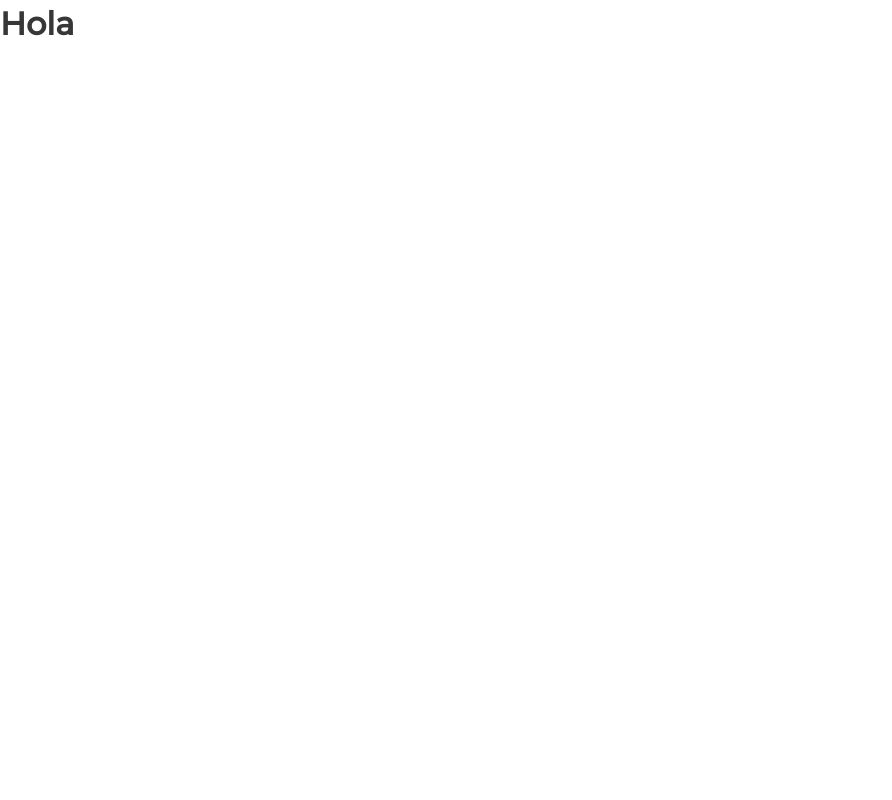
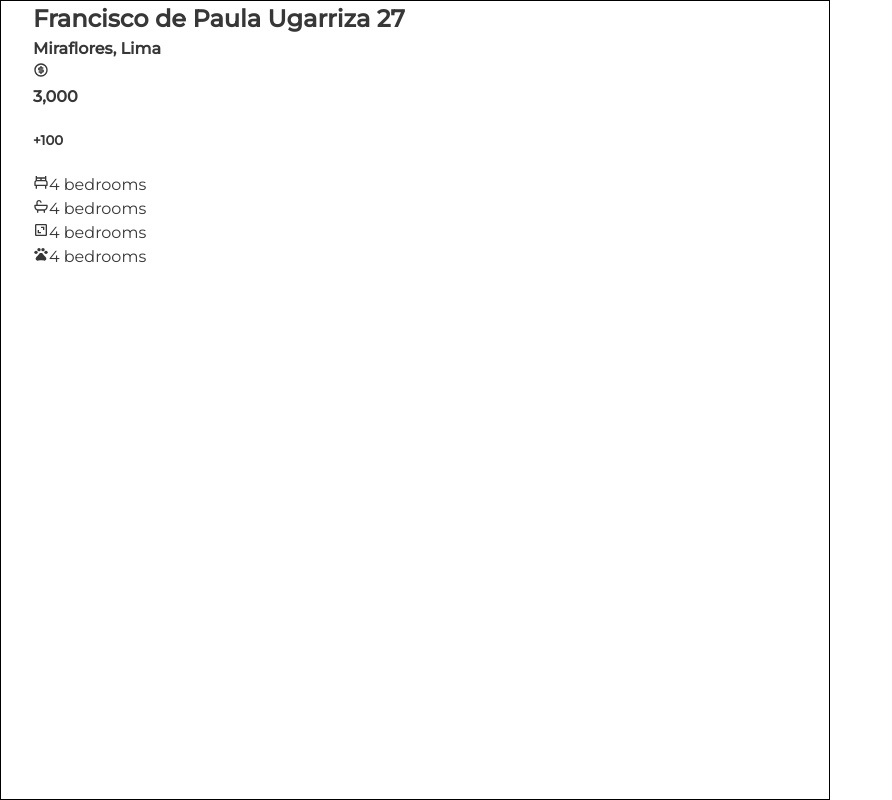
Before and after one commit to Alejandro1709/GetThatHome-Client, a React (Create React App) app: page / in a window 1280 px wide. Shown: the whole page, without its empty margins (0-892 px from the left). Built offline with nearby package versions, Linux system fonts and the light colour scheme.

Commit message:
Add: Property detail page

```diff
--- a/src/App.js
+++ b/src/App.js
@@ -1,4 +1,5 @@
 import styled from "@emotion/styled";
+import PropertyDetailPage from "./pages/property-detail-page";
 
 const StyledContainer = styled.div`
   margin: auto;
@@ -6,9 +7,10 @@ const StyledContainer = styled.div`
 
 function App() {
   return (
-    <StyledContainer>
-      <h1>Hola</h1>
-    </StyledContainer>
+    <PropertyDetailPage />
+    // <StyledContainer>
+    //   <h1>Hola</h1>
+    // </StyledContainer>
   );
 }
 
--- /dev/null
+++ b/src/pages/property-detail-page.js
@@ -0,0 +1,72 @@
+import styled from "@emotion/styled";
+import { RiMoneyDollarCircleLine } from "react-icons/ri";
+import { BiBed, BiBath, BiArea } from "react-icons/bi";
+import { MdPets } from "react-icons/md";
+
+const Container = styled.div`
+  width: 830px;
+  padding: 0 2rem;
+  border: 1px solid black;
+  height: 100vh;
+`;
+
+const Slider = styled.div``;
+
+const AboutSection = styled.div``;
+
+const DescriptionHeader = styled.div``;
+
+const DescriptionOptions = styled.div``;
+const Map = styled.div``;
+
+export default function PropertyDetailPage() {
+  function iniciarMap() {
+    var coord = { lat: -34.5956145, lng: -58.4431949 };
+    var map = new google.maps.Map(document.getElementById("map"), {
+      zoom: 10,
+      center: coord,
+    });
+    var marker = new google.maps.Marker({
+      position: coord,
+      map: map,
+    });
+  }
+  return (
+    <Container>
+      <Slider></Slider>
+      <AboutSection>
+        <DescriptionHeader>
+          <div>
+            <h2>Francisco de Paula Ugarriza 27</h2>
+            <h4>Miraflores, Lima</h4>
+          </div>
+          <div>
+            <div>
+              <RiMoneyDollarCircleLine />
+              <h4>3,000</h4>
+            </div>
+            <h5>+100</h5>
+          </div>
+        </DescriptionHeader>
+        <DescriptionOptions>
+          <div>
+            <BiBed />4 bedrooms
+          </div>
+          <div>
+            <BiBath />4 bedrooms
+          </div>
+          <div>
+            <BiArea />4 bedrooms
+          </div>
+          <div>
+            <MdPets />4 bedrooms
+          </div>
+        </DescriptionOptions>
+      </AboutSection>
+      <Map>
+        <div id="map"></div>
+        {/* <img src="https://maps.googleapis.com/maps/api/js?key=AIzaSyBDaeWicvigtP9xPv919E-RNoxfvC-Hqik&callback=iniciarMap" /> */}
+      </Map>
+    </Container>
+  );
+}
```
Also changed, not shown: src/styles/global.js (+7 -7 lines).
